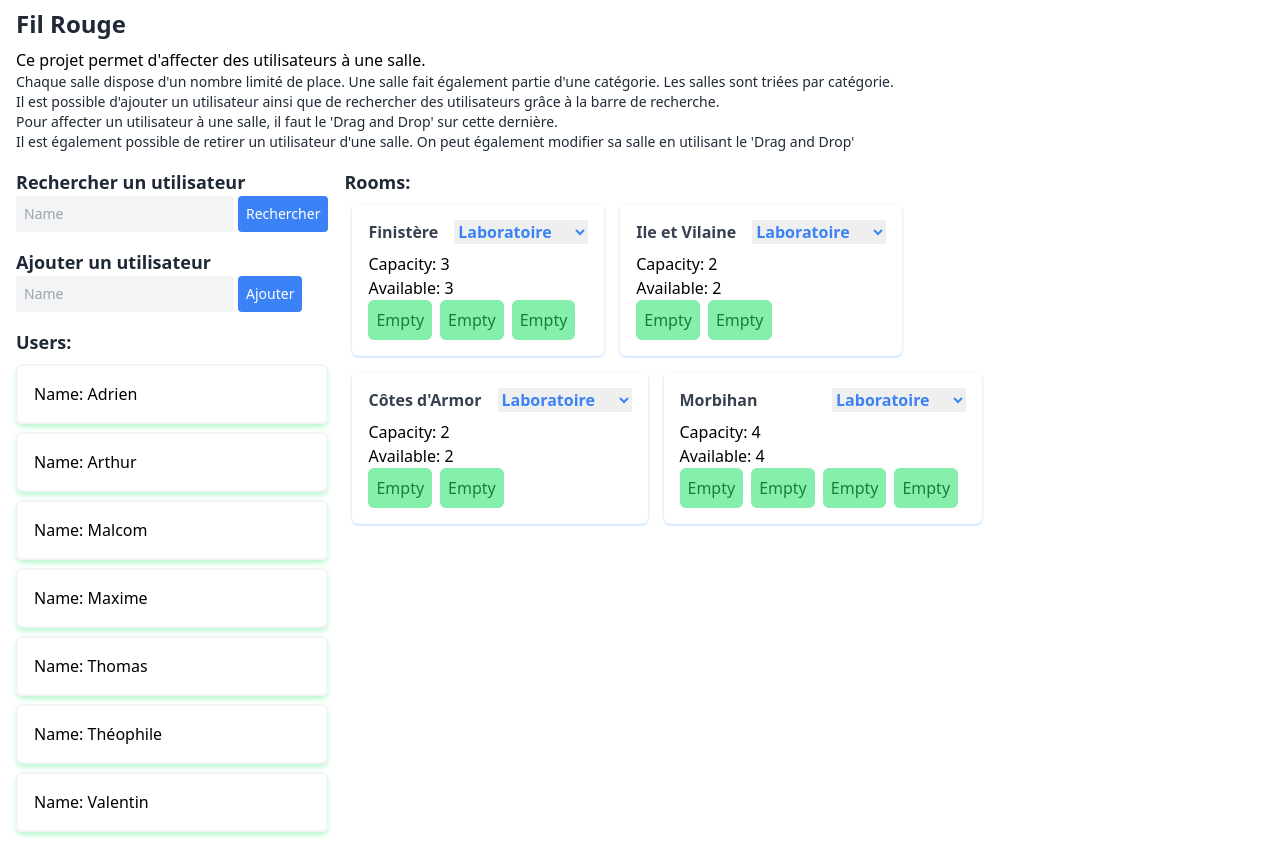
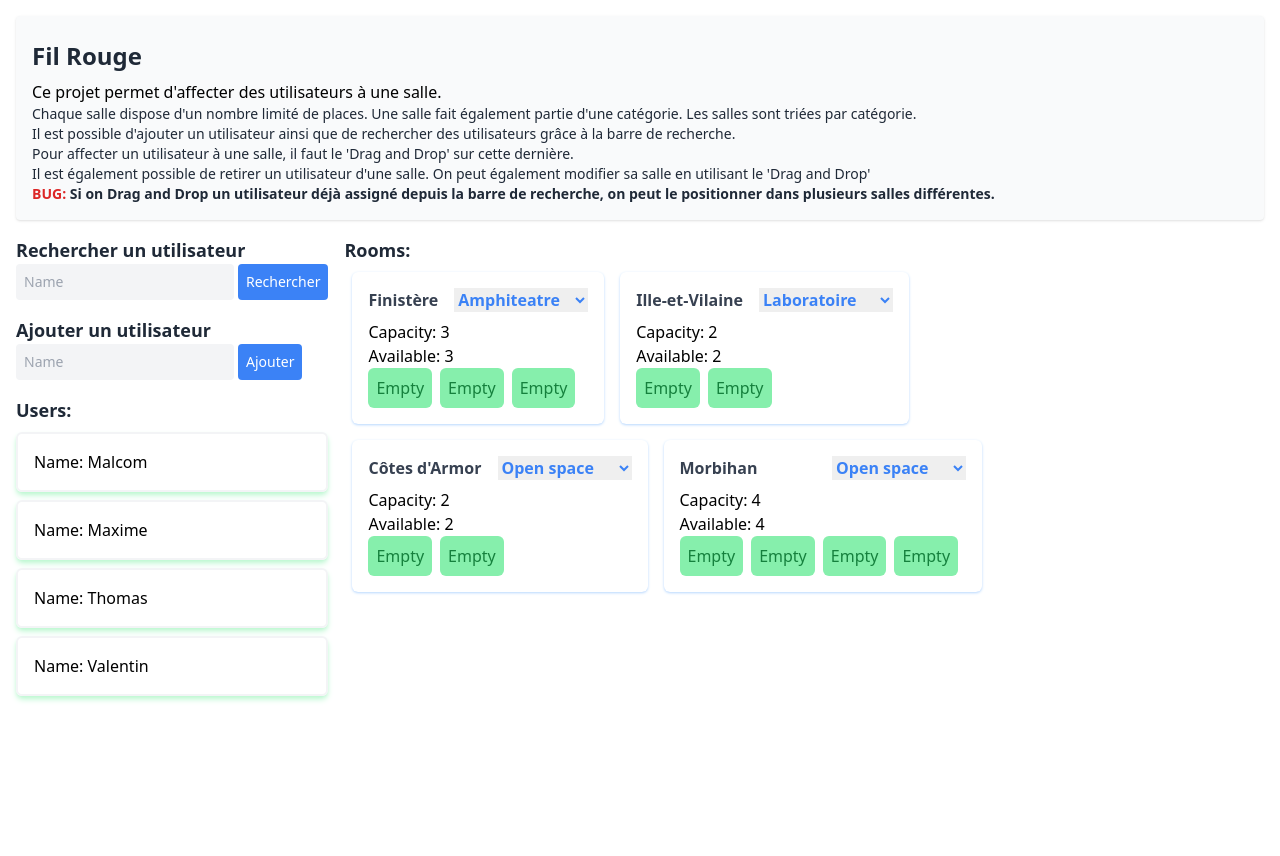
Before and after one commit to thomasaudo/fil-rouge, a React (Create React App) app: page / in a window 1280 px wide. After the commit the page ends 800 px from the top, so only its background shows below. Built offline with nearby package versions, Linux system fonts and the light colour scheme.

Commit message:
Documentation + refacto

```diff
--- a/src/App.tsx
+++ b/src/App.tsx
@@ -1,36 +1,38 @@
 import React, { useState } from "react";
-import { UserList, RoomList } from "./components";
-import { AddUser } from "./components/AddUser";
-import { FindUser } from "./components/FindUser";
+import { UserList, RoomList, AddUser, FindUser } from "./components";
 import { roomsData, usersData } from "./data";
 import { Room, RoomCategory, User } from "./types";
 
+/**
+ * App component, contains all the logic of the application
+ * @returns
+ */
 function App() {
-  /**
-   * TODO: Refactor both placeUser and removeUser
-   * Do this inside RoomDetails or whatever, or do it with index.
-   */
-
   /**
    * Place a user in a certain room.
    * @param user
    * @param room
    */
   const placeUser = (user: User, room: Room) => {
-    // Je ne comprends pas pourquoi ce bout de code met à jour le state
+    // Remove user from his room
     if (user.room) {
       let oldRoom = rooms.find((x) => x.name === user.room);
       if (oldRoom) {
         oldRoom.users = oldRoom.users.filter((x) => x.name !== user.name);
       }
     }
+    // Set new user's room name
     user.room = room.name;
+    // Find the room to update (place user)
     let updatedRoom = rooms.find((x) => x.name === room.name);
     if (updatedRoom) {
+      // Place the user
       updatedRoom.users.push(user);
+      // Update the rooms
       setRooms(
         orderRooms([updatedRoom, ...rooms.filter((x) => x.name !== room.name)])
       );
+      // Update the users
       setUsers(
         orderArray(
           users.map((x) =>
@@ -47,12 +49,16 @@ function App() {
    * @param room
    */
   const removeUser = (user: User, room: Room) => {
+    // Find the room to update
     let updatedRoom = rooms.find((x) => x.name === room.name);
     if (updatedRoom) {
+      // Remove the user from the room
       updatedRoom.users = updatedRoom.users.filter((x) => x.name !== user.name);
+      // Update rooms
       setRooms(
         orderRooms([updatedRoom, ...rooms.filter((x) => x.name !== room.name)])
       );
+      // Update users, remove the room from user
       setUsers(
         orderArray(
           users.map((x) =>
@@ -63,20 +69,42 @@ function App() {
     }
   };
 
+  /**
+   * Add an user
+   * @param user
+   */
   const addUser = (user: User) => {
     setUsers(orderArray([...users, user]));
   };
 
+
+  /**
+   * Find all the user with a name starting by the 'name' parameter.
+   * @param name
+   * @returns
+   */
   const findUser = (name: string) => {
     return users.filter((x) => x.name.startsWith(name));
   };
 
+
+  /**
+   * Order an array of object based on the name property
+   * @param data
+   * @returns
+   */
   const orderArray = <T extends { name: string }>(data: T[]): T[] => {
     return data.sort((a, b) => {
       return a.name > b.name ? 1 : -1;
     });
   };
 
+
+  /**
+   * Order an array of Room based on the category property
+   * @param rooms
+   * @returns
+   */
   const orderRooms = (rooms: Room[]) => {
     return rooms.sort((a, b) => (a.category > b.category ? 1 : -1));
   };
@@ -95,13 +123,14 @@ function App() {
   const [rooms, setRooms] = useState<Room[]>(orderRooms(roomsData));
 
   return (
-    <div className="w-full">
+    <div className="">
+      <div className="bg-gray-50 shadow rounded m-4 py-4">
         <h1 className="text-2xl text-gray-800 font-bold mx-4 my-2">Fil Rouge </h1>
         <p className="mx-4 mt-2">
           Ce projet permet d'affecter des utilisateurs à une salle.
         </p>
         <p className="mx-4 text-sm text-gray-800">
-        Chaque salle dispose d'un nombre limité de place. Une salle fait
+          Chaque salle dispose d'un nombre limité de places. Une salle fait
           également partie d'une catégorie. Les salles sont triées par catégorie.
         </p>
         <p className="mx-4 text-sm text-gray-800">
@@ -116,6 +145,10 @@ function App() {
           Il est également possible de retirer un utilisateur d'une salle. On peut
           également modifier sa salle en utilisant le 'Drag and Drop'
         </p>
+        <p className="mx-4 text-sm text-red-600 font-semibold">
+          BUG: <span className="text-gray-800">Si on Drag and Drop un utilisateur déjà assigné depuis la barre de recherche, on peut le positionner dans plusieurs salles différentes.</span>
+        </p>
+      </div>
       <div className="m-4 flex">
         <div className="mr-4">
           <FindUser findUser={findUser} />
--- a/src/components/FindUser.tsx
+++ b/src/components/FindUser.tsx
@@ -1,4 +1,4 @@
-import React, { ChangeEvent, FormEvent, useState } from "react";
+import React, { ChangeEvent, useState } from "react";
 import { UserDetails } from ".";
 import { User } from "../types";
 
@@ -31,7 +31,7 @@ const FindUser = (props: { findUser: Function }) => {
         />
       </form>
       {name.length > 0 && users.map((u) => (
-        <UserDetails user={u} key={u.name} />
+        <UserDetails fromSearchBar={true} user={u} key={u.name} />
       ))}
     </div>
   );
--- a/src/components/RoomDetails.tsx
+++ b/src/components/RoomDetails.tsx
@@ -28,7 +28,7 @@ const RoomDetails = (props: {
           <select onChange={handleCategoryChange}>
             {Object.keys(RoomCategory).map((r) => (
               <option
-                defaultChecked={(RoomCategory as any)[r] === room.category}
+                selected={(RoomCategory as any)[r] === room.category}
                 key={r}
                 value={r}
               >
--- a/src/components/UserDetails.tsx
+++ b/src/components/UserDetails.tsx
@@ -1,7 +1,7 @@
 import { DragEvent } from "react";
 import { User } from "../types";
 
-const UserDetails = (props: { user: User }) => {
+const UserDetails = (props: { user: User, fromSearchBar?: boolean }) => {
   const { user } = props;
 
   const handleDragStart = (e: DragEvent<HTMLDivElement>) => {
--- a/src/components/index.ts
+++ b/src/components/index.ts
@@ -2,7 +2,9 @@ import { RoomList } from "./RoomList";
 import { RoomDetails } from "./RoomDetails";
 import { UserDetails } from "./UserDetails";
 import { UserList } from "./UserList";
+import { AddUser } from "./AddUser";
+import { FindUser } from "./FindUser";
 
 export {
-    RoomList, RoomDetails, UserDetails, UserList
+    RoomList, RoomDetails, UserDetails, UserList, AddUser, FindUser
 }
--- a/src/data.ts
+++ b/src/data.ts
@@ -19,9 +19,9 @@ const roomsData: Room[] = [
        ]
     },
     {
-      "name":"Ile et Vilaine",
+      "name":"Ille-et-Vilaine",
       "capacity":2,
-      category: RoomCategory.AMPHITEATRE,
+      category: RoomCategory.LABORATOIRE,
       "users":[
 
       ]
@@ -48,15 +48,6 @@ const usersData: User[] = [
     },
     {
       "name":"Malcom"
-    },
-    {
-      "name":"Théophile"
-    },
-    {
-      "name":"Arthur"
-    },
-    {
-      "name":"Adrien"
     }
  ]
 
```
Also changed, not shown: 1 other file (tests, documents, lock files or other folders). Lines whose indentation alone changed are shown as unchanged.
